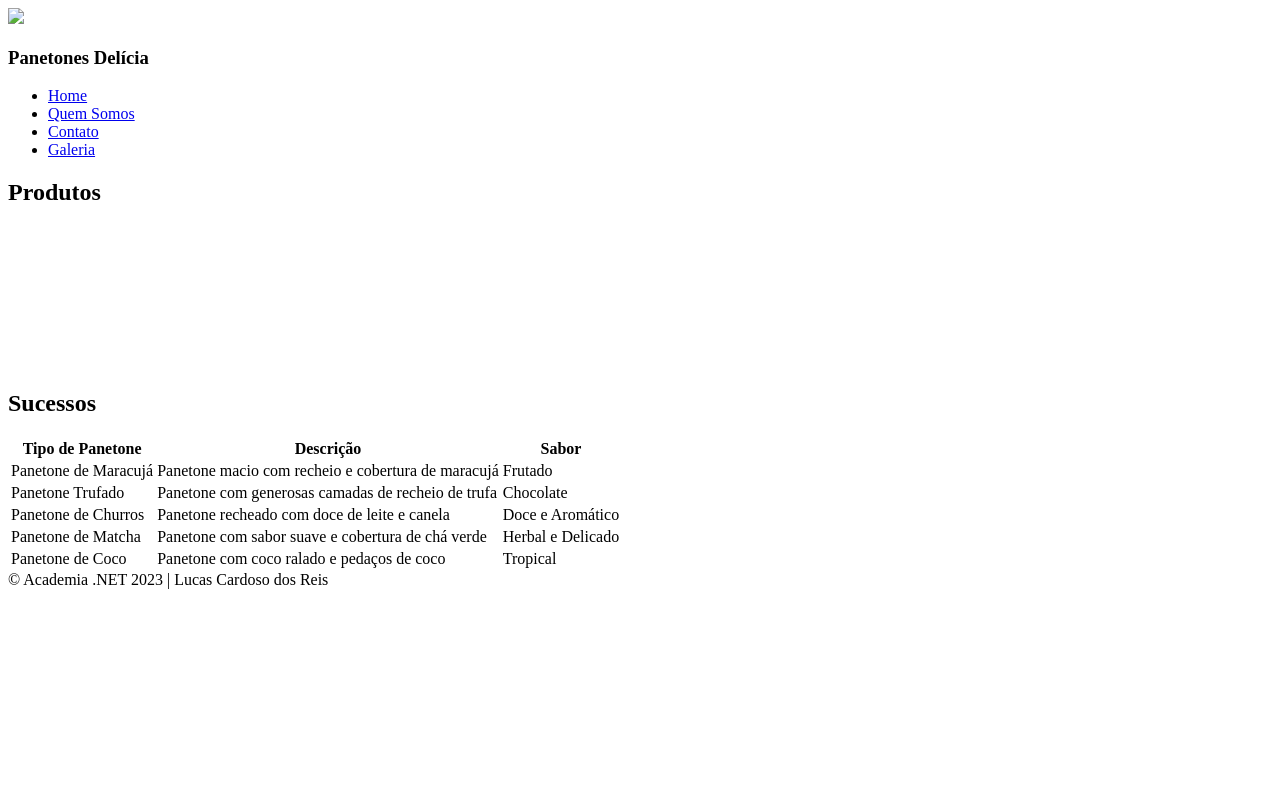
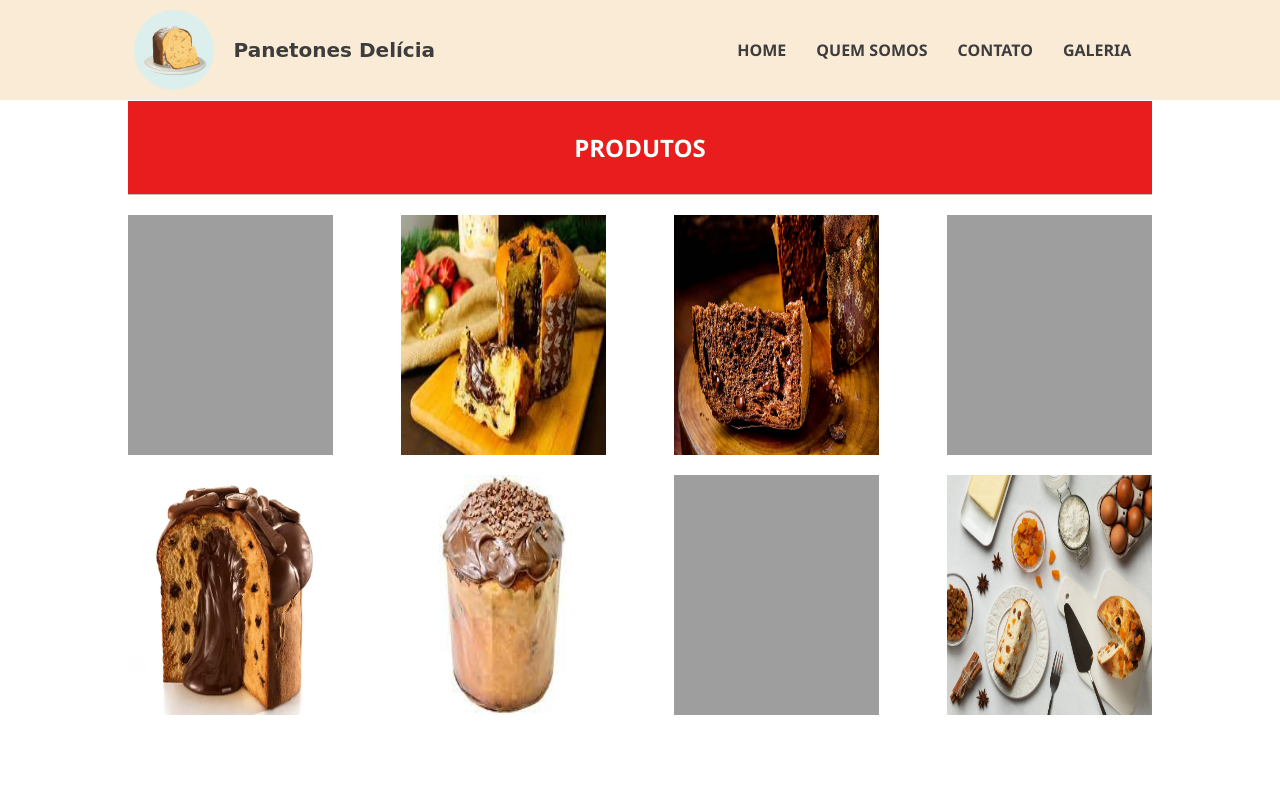
Before and after one commit to luecardoso/site-html-css, a plain HTML site: page paginas/galeria.html in a window 1280 px wide. Shown: the top 800 px of the page. Drawn offline with Linux system fonts and the light colour scheme; the site is published under a folder, as on GitHub Pages, so addresses that start at the root find nothing.

Commit message:
pequenas melhorias na interface

```diff
--- a/css/contato.css
+++ b/css/contato.css
@@ -97,7 +97,7 @@ nav a:hover{
 .banner
 {
     flex: 1;
-    background-image: url("/img/banner-contato.jpg");
+    background-image: url("../img/banner-contato.jpg");
     background-position: center;
     background-size: cover;
     width: 100%;
--- a/css/sucesso.css
+++ b/css/sucesso.css
@@ -97,7 +97,7 @@ nav a:hover{
 .banner
 {
     flex: 1;
-    background-image: url("/img/banner-contato.jpg");
+    background-image: url("../img/banner-contato.jpg");
     background-position: center;
     background-size: cover;
     width: 100%;
--- a/paginas/contato.html
+++ b/paginas/contato.html
@@ -4,7 +4,7 @@
     <meta charset="UTF-8">
     <meta name="viewport" content="width=device-width, initial-scale=1.0">
     <title>Contato</title>
-    <link rel="stylesheet" href="/css/contato.css">
+    <link rel="stylesheet" href="../css/contato.css">
 </head>
 <body>
     <header>
@@ -16,10 +16,10 @@
 
                 <section class="conteudo-menu">
                     <ul>
-                        <li class="ativo"><a href="/index.html">Home</a></li>
-                        <li><a href="/paginas/sobre.html">Quem Somos</a></li>
-                        <li><a href="/paginas/contato.html">Contato</a></li>
-                        <li><a href="/paginas/galeria.html">Galeria</a></li>
+                        <li class="ativo"><a href="../index.html">Home</a></li>
+                        <li><a href="../paginas/sobre.html">Quem Somos</a></li>
+                        <li><a href="../paginas/contato.html">Contato</a></li>
+                        <li><a href="../paginas/galeria.html">Galeria</a></li>
                     </ul>
                 </section>
             </nav>
@@ -79,7 +79,7 @@
                 </p>
             </div>
             <div class="conteudo-formulario">
-                <form action="/paginas/sucesso.html" method="get">
+                <form action="../paginas/sucesso.html" method="get">
                     <div class="conteudo-inputs">
                        <div class="conteudo-nome">
                            <label class="label-inline" for="nome">Nome</label>
--- a/paginas/galeria.html
+++ b/paginas/galeria.html
@@ -4,22 +4,22 @@
     <meta charset="UTF-8">
     <meta name="viewport" content="width=device-width, initial-scale=1.0">
     <title>Produtos</title>
-    <link rel="stylesheet" href="/css/galeria.css">
+    <link rel="stylesheet" href="../css/galeria.css">
 </head>
 <body>
     <header>
             <nav class="navegacao">
                 <section class="conteudo-logo">
-                    <img src="/img/logo.jpg" />
+                    <img src="../img/logo.jpg" />
                     <h3>Panetones Delícia</h3>
                 </section>
 
                 <section class="conteudo-menu">
                     <ul>
-                        <li class="ativo"><a href="/index.html">Home</a></li>
-                        <li><a href="/paginas/sobre.html">Quem Somos</a></li>
-                        <li><a href="/paginas/contato.html">Contato</a></li>
-                        <li><a href="/paginas/galeria.html">Galeria</a></li>
+                        <li class="ativo"><a href="../index.html">Home</a></li>
+                        <li><a href="../paginas/sobre.html">Quem Somos</a></li>
+                        <li><a href="../paginas/contato.html">Contato</a></li>
+                        <li><a href="../paginas/galeria.html">Galeria</a></li>
                     </ul>
                 </section>
             </nav>
@@ -29,33 +29,33 @@
         <h2>Produtos</h2>
         <section class="conteudo-produtos">
             <div>
-                <img src="/img/produto1.jpg" alt="">
+                <img src="../img/produto1.jpg" alt="">
             </div>
 
             <div>
-                <img src="/img/produto2.jpeg" alt="">
+                <img src="../img/produto2.jpeg" alt="">
             </div>
             <div>
-                <img src="/img/produto3.jpg" alt="">
+                <img src="../img/produto3.jpg" alt="">
             </div>
             <div>
-                <img src="/img/produto4.jpg" alt="">
+                <img src="../img/produto4.jpg" alt="">
             </div>
         </section>
 
         <section class="conteudo-produtos">
             <div>
-                <img src="/img/produto5.webp" alt="">
+                <img src="../img/produto5.webp" alt="">
             </div>
 
             <div>
-                <img src="/img/produto6.jpeg" alt="">
+                <img src="../img/produto6.jpeg" alt="">
             </div>
             <div>
-                <img src="/img/produto7.jpg" alt="">
+                <img src="../img/produto7.jpg" alt="">
             </div>
             <div>
-                <img src="/img/produto8.jpeg" alt="">
+                <img src="../img/produto8.jpeg" alt="">
             </div>
         </section>
 
--- a/style.css
+++ b/style.css
@@ -93,7 +93,7 @@ nav a:hover{
 .banner
 {
     flex: 1;
-    background-image: url("/img/banner.jpg");
+    background-image: url("img/banner.jpg");
     background-position: center;
     background-size: cover;
     width: 100%;
@@ -147,7 +147,7 @@ h2
 .conteudo-destaque-img
 {
     flex: 1;
-    background-image: url("/img/natal.jpg");
+    background-image: url("img/natal.jpg");
     background-size: cover;
     margin: 20px;
     width: 100%;
```
Also changed, not shown: index.html (+8 -8 lines), paginas/sobre.html (+7 -7 lines), paginas/sucesso.html (+5 -5 lines), img/print/contato.png (added), img/print/galeria.png (added), img/print/home.png (added), img/print/sobre.png (added), 1 other file.
